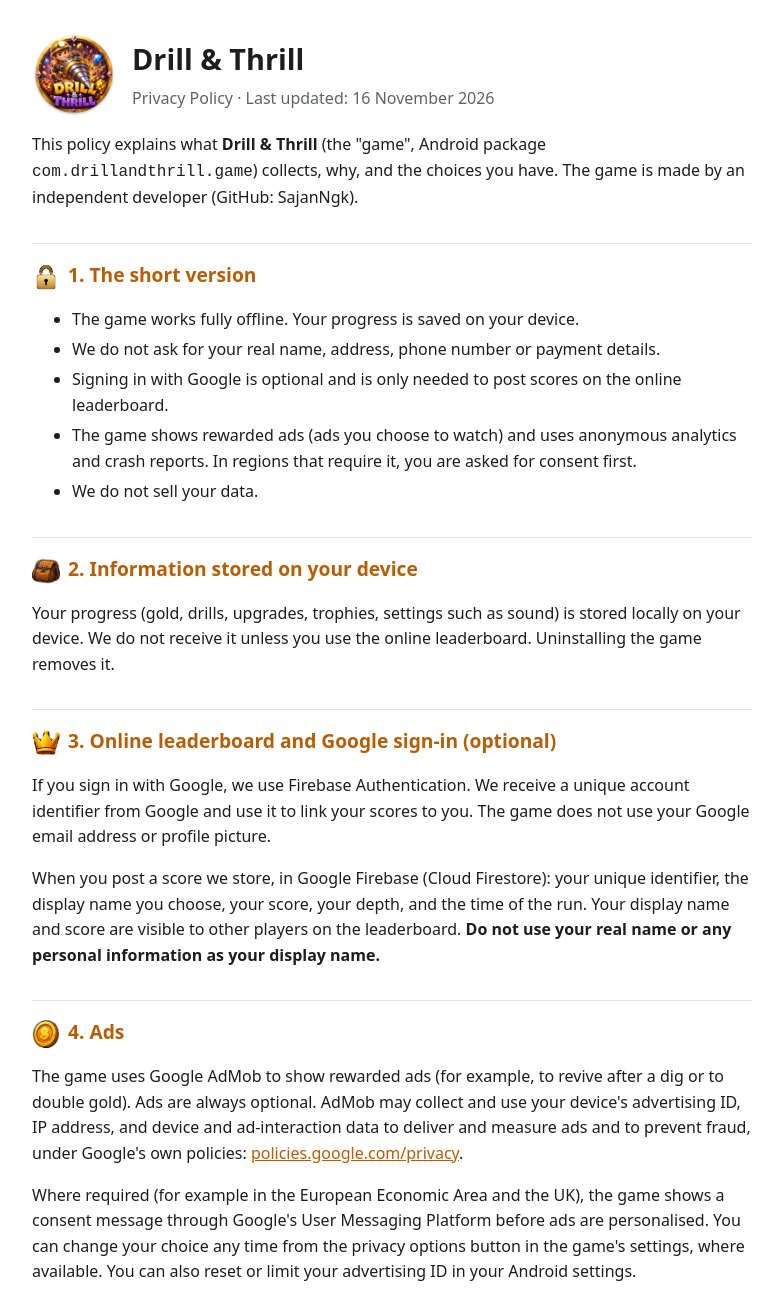
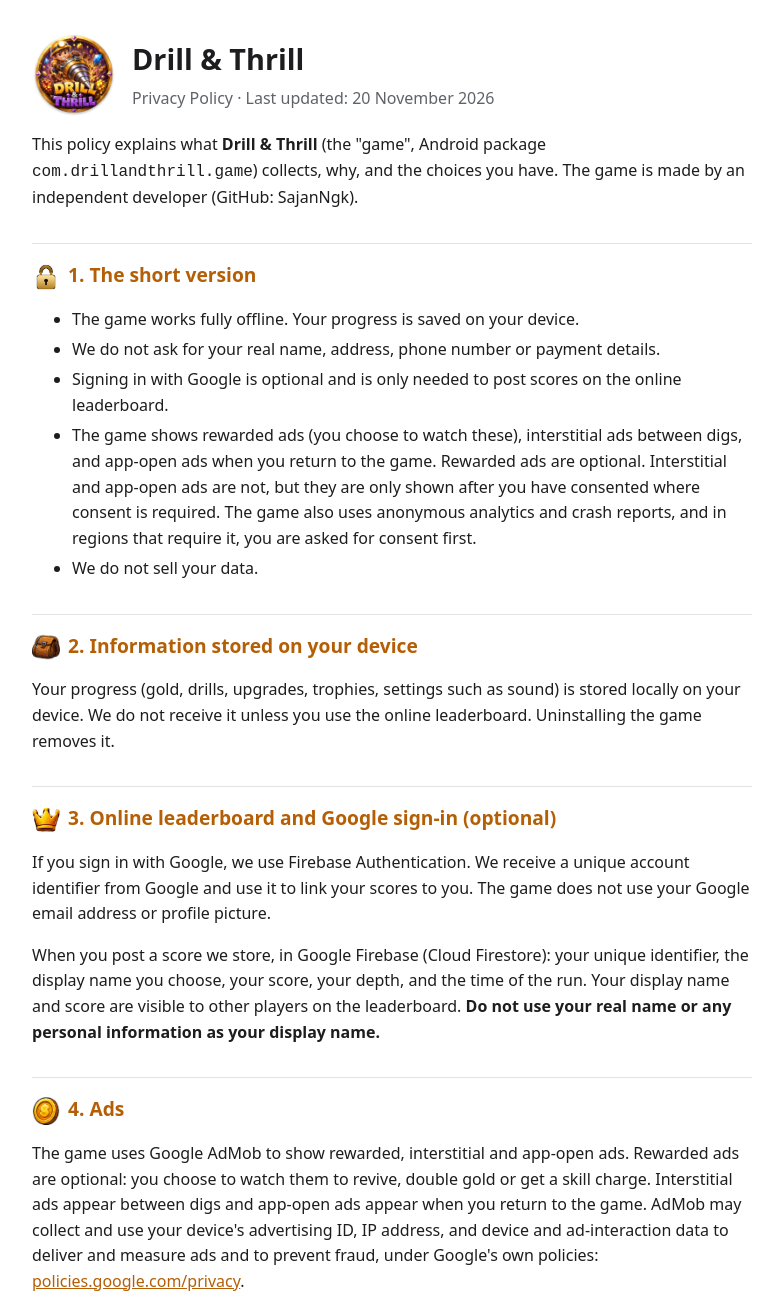
Before and after one commit to SajanNgk/drill-and-thrill-privacy, a plain HTML site: page index.html in a window 1280 px wide. Shown: the top 1300 px of the page, without its empty margins (248-1031 px from the left). Drawn offline with Linux system fonts and the light colour scheme.

Commit message:
Privacy policy: interstitial and app-open ads, updated date

```diff
--- a/index.html
+++ b/index.html
@@ -23,7 +23,7 @@
 </head>
 <body>
 <main>
-<header><img src="img/app-icon.png" alt="Drill &amp; Thrill app icon"><div><h1>Drill &amp; Thrill</h1><div class="muted">Privacy Policy &middot; Last updated: 16 November 2026</div></div></header>
+<header><img src="img/app-icon.png" alt="Drill &amp; Thrill app icon"><div><h1>Drill &amp; Thrill</h1><div class="muted">Privacy Policy &middot; Last updated: 20 November 2026</div></div></header>
 
 <p>This policy explains what <strong>Drill &amp; Thrill</strong> (the "game", Android package <code>com.drillandthrill.game</code>) collects, why, and the choices you have. The game is made by an independent developer (GitHub: SajanNgk).</p>
 
@@ -32,7 +32,7 @@
   <li>The game works fully offline. Your progress is saved on your device.</li>
   <li>We do not ask for your real name, address, phone number or payment details.</li>
   <li>Signing in with Google is optional and is only needed to post scores on the online leaderboard.</li>
-  <li>The game shows rewarded ads (ads you choose to watch) and uses anonymous analytics and crash reports. In regions that require it, you are asked for consent first.</li>
+  <li>The game shows rewarded ads (you choose to watch these), interstitial ads between digs, and app-open ads when you return to the game. Rewarded ads are optional. Interstitial and app-open ads are not, but they are only shown after you have consented where consent is required. The game also uses anonymous analytics and crash reports, and in regions that require it, you are asked for consent first.</li>
   <li>We do not sell your data.</li>
 </ul>
 
@@ -44,7 +44,7 @@
 <p>When you post a score we store, in Google Firebase (Cloud Firestore): your unique identifier, the display name you choose, your score, your depth, and the time of the run. Your display name and score are visible to other players on the leaderboard. <strong>Do not use your real name or any personal information as your display name.</strong></p>
 
 <h2><img src="img/coin.png" alt="">4. Ads</h2>
-<p>The game uses Google AdMob to show rewarded ads (for example, to revive after a dig or to double gold). Ads are always optional. AdMob may collect and use your device's advertising ID, IP address, and device and ad-interaction data to deliver and measure ads and to prevent fraud, under Google's own policies: <a href="https://policies.google.com/privacy">policies.google.com/privacy</a>.</p>
+<p>The game uses Google AdMob to show rewarded, interstitial and app-open ads. Rewarded ads are optional: you choose to watch them to revive, double gold or get a skill charge. Interstitial ads appear between digs and app-open ads appear when you return to the game. AdMob may collect and use your device's advertising ID, IP address, and device and ad-interaction data to deliver and measure ads and to prevent fraud, under Google's own policies: <a href="https://policies.google.com/privacy">policies.google.com/privacy</a>.</p>
 <p>Where required (for example in the European Economic Area and the UK), the game shows a consent message through Google's User Messaging Platform before ads are personalised. You can change your choice any time from the privacy options button in the game's settings, where available. You can also reset or limit your advertising ID in your Android settings.</p>
 
 <h2><img src="img/lamp.png" alt="">5. Analytics and crash reports</h2>
```
